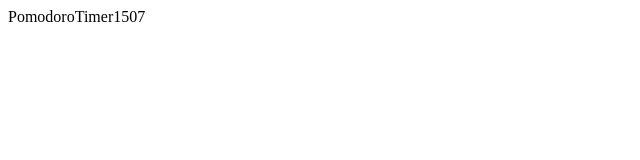
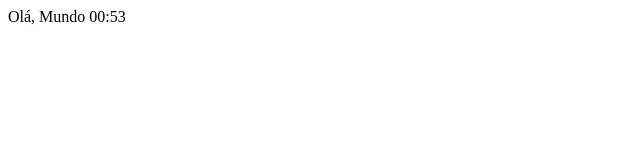
Before and after one commit to leojosants/udemy_curso_de_javascript_e_typescript_do_basico_ao_avancado_secao_27, a React (Create React App) app in the folder my-app/: page / in a window 1280 px wide. Shown: the top 160 px of the page, without its empty margins (0-640 px from the left). Built offline with nearby package versions, Linux system fonts and the light colour scheme; the HTML template or start-up script is replaced by a standard one.

Commit message:
Convertendo segundos em tempo (secondsToTime)

```diff
--- a/my-app/src/App.tsx
+++ b/my-app/src/App.tsx
@@ -3,7 +3,7 @@
 function App() {
   return (
     <div className="App">
-      <PomodoroTimer defaultPomodoroTimer={1500} />
+      <PomodoroTimer defaultPomodoroTimer={3660} />
     </div>
   );
 }
--- a/my-app/src/components/pomodoro-timer.tsx
+++ b/my-app/src/components/pomodoro-timer.tsx
@@ -1,5 +1,6 @@
 import { useState } from 'react';
 import { useInterval } from '../hooks/use-interval';
+import { secondsToTime } from '../utils/seconds-to-time';
 
 interface Props {
     defaultPomodoroTimer: number;
@@ -9,8 +10,8 @@
     const [mainTime, setMainTime] = useState(props.defaultPomodoroTimer)
 
     useInterval(() => {
-        setMainTime(mainTime + 1);
+        setMainTime(mainTime - 1);
     }, 1000);
 
-    return <div>PomodoroTimer{mainTime}</div>
+    return <div>Olá, Mundo {secondsToTime(mainTime)}</div>
 }
--- /dev/null
+++ b/my-app/src/utils/seconds-to-time.ts
@@ -0,0 +1,10 @@
+export function secondsToTime(seconds: number): string {
+    const zeroLeft = (n: number) => Math.floor(n)
+        .toString()
+        .padStart(2, '0');
+
+    const min = zeroLeft((seconds / 60) % 60);
+    const sec = zeroLeft((seconds % 60) % 60);
+
+    return `${min}:${sec}`;
+}
```
